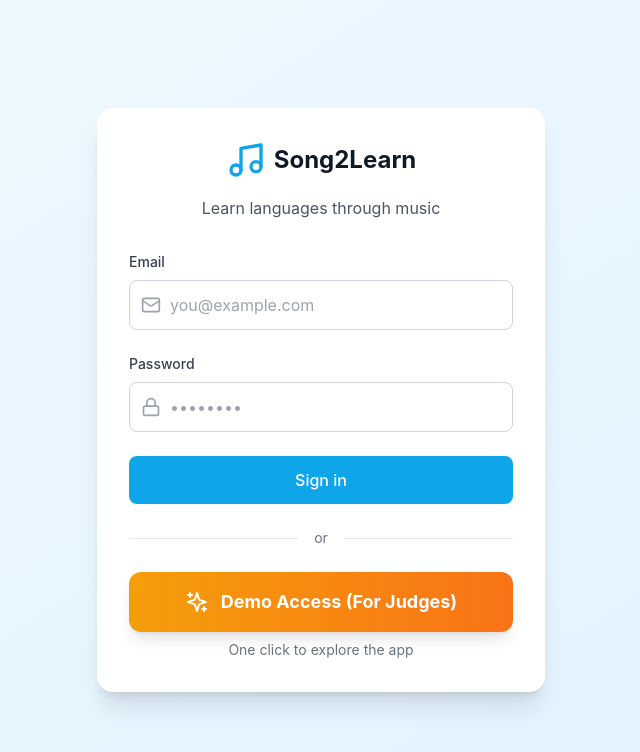
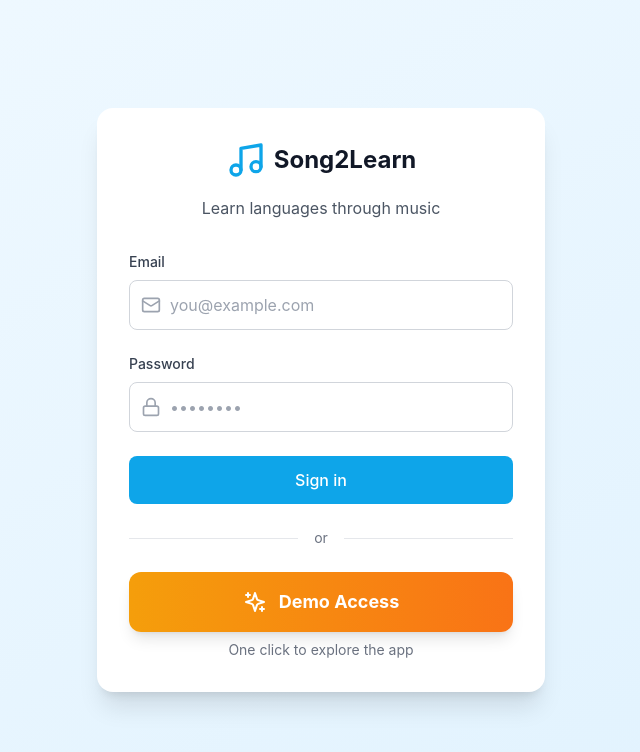
Before and after one commit to sapirl7/song2learn-ai-champion-ship, a React (Vite) app in the folder frontend/: page /login in a window 1280 px wide. Shown: the top 752 px of the page, without its empty margins (319-959 px from the left). Built offline with nearby package versions, Linux system fonts and the light colour scheme; no server answers; what axios-retry would draw is missing.

Commit message:
fix: remove 'For Judges' from demo button

```diff
--- a/frontend/src/i18n/translations.js
+++ b/frontend/src/i18n/translations.js
@@ -570,10 +570,10 @@ export const translations = {
       pt: 'Senha', pl: 'Hasło', zh: '密码', hi: 'पासवर्ड', ar: 'كلمة المرور'
     },
     demoAccess: {
-      en: 'Demo Access (For Judges)', ru: 'Демо доступ (Для жюри)', fr: 'Accès démo (Pour les juges)',
-      de: 'Demo-Zugang (Für Juroren)', es: 'Acceso demo (Para jueces)', pt: 'Acesso demo (Para jurados)',
-      pl: 'Dostęp demo (Dla jurorów)', zh: '演示访问（评委专用）', hi: 'डेमो एक्सेस (न्यायाधीशों के लिए)',
-      ar: 'وصول تجريبي (للحكام)'
+      en: 'Demo Access', ru: 'Демо доступ', fr: 'Accès démo',
+      de: 'Demo-Zugang', es: 'Acceso demo', pt: 'Acesso demo',
+      pl: 'Dostęp demo', zh: '演示访问', hi: 'डेमो एक्सेस',
+      ar: 'وصول تجريبي'
     },
     oneClick: {
       en: 'One click to explore the app', ru: 'Один клик для доступа к приложению', fr: 'Un clic pour explorer l\'app',
```
